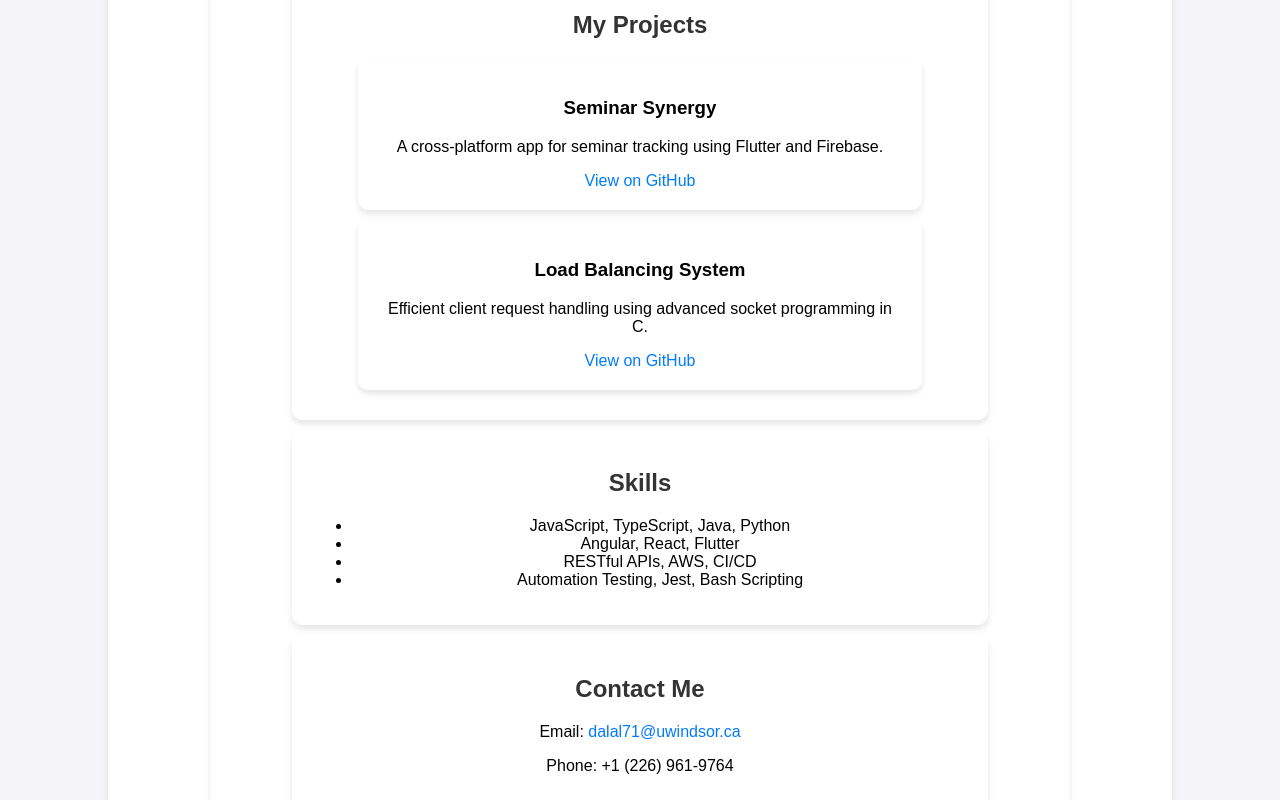
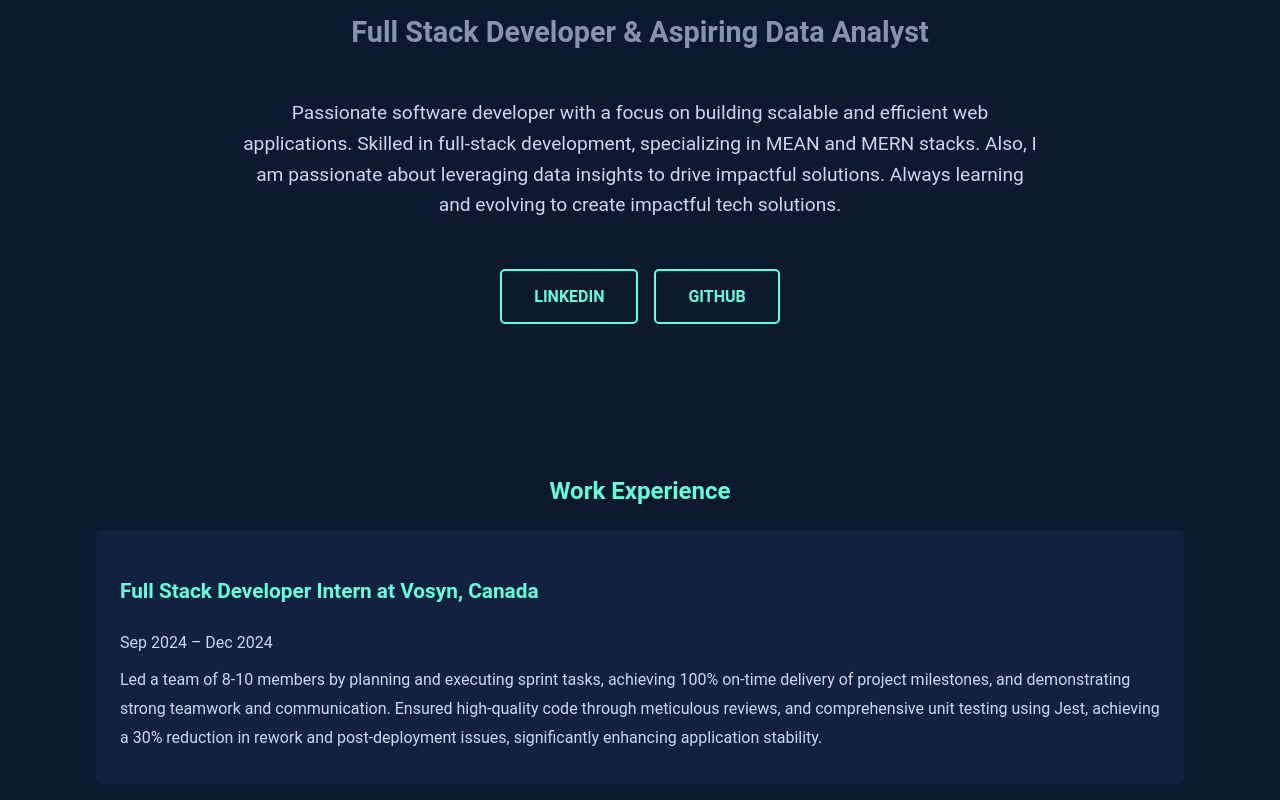
Before and after one commit to nandin14/Portfolio, a React (Create React App) app: page / in a window 1280 px wide. Shown: the part 300-1100 px from the top of the page. Built offline with nearby package versions, Linux system fonts and the light colour scheme.

Commit message:
edited portfolio

```diff
--- a/src/App.css
+++ b/src/App.css
@@ -1,29 +1,211 @@
+/* General Styles */
 body {
-  font-family: Arial, sans-serif;
+  font-family: 'Roboto', sans-serif;
   margin: 0;
   padding: 0;
-  background-color: #f4f4f9;
+  background-color: #0a192f;
+  color: #ccd6f6;
+  line-height: 1.6;
+}
+
+h3 {
+  color: #64ffda;
 }
 
 h1, h2 {
-  color: #333;
+color: #64ffda;
+text-align: center;
+}
+
+.App{
+  padding: 6rem;
 }
 
 a {
+  color: #64ffda;
   text-decoration: none;
-  color: #007BFF;
+  transition: color 0.3s ease;
 }
 
 a:hover {
-  text-decoration: underline;
+  color: #ffffff;
 }
 
-div {
-  padding: 20px;
-  margin: 10px auto;
+.container {
   width: 80%;
+  margin: auto;
+  padding: 2rem;
+}
+
+/* About Section */
+/* About Section */
+.about {
+  display: flex;
+  flex-direction: column;
+  align-items: center;
   text-align: center;
-  border-radius: 10px;
-  background-color: #fff;
-  box-shadow: 0px 4px 6px rgba(0, 0, 0, 0.1);
+  padding: 4rem 2rem;
+  background-color: #0a192f;
+  color: #ccd6f6;
 }
+
+.about h1 {
+  font-size: 3rem;
+  font-weight: bold;
+  margin-bottom: 1rem;
+  color: #64ffda;
+}
+
+.about h2 {
+  font-size: 1.8rem;
+  margin-bottom: 1.5rem;
+  color: #8892b0;
+}
+
+.about p {
+  font-size: 1.2rem;
+  line-height: 1.6;
+  max-width: 800px;
+  margin-bottom: 2rem;
+  color: #ccd6f6;
+}
+
+.about .btn-container {
+  display: flex;
+  justify-content: center;
+  gap: 1rem; /* Space between buttons */
+  margin-top: 1rem;
+}
+
+.about .btn {
+  display: inline-block;
+  padding: 0.8rem 2rem;
+  border: 2px solid #64ffda;
+  color: #64ffda;
+  font-size: 1rem;
+  text-transform: uppercase;
+  font-weight: bold;
+  border-radius: 5px;
+  background-color: transparent;
+  transition: all 0.3s ease-in-out;
+  text-align: center;
+}
+
+.about .btn:hover {
+  background-color: #64ffda;
+  color: #0a192f;
+  cursor: pointer;
+}
+
+
+.about .btn:hover {
+  background-color: #64ffda;
+  color: #0a192f;
+  cursor: pointer;
+}
+
+/* Responsive Styling */
+@media (max-width: 768px) {
+  .about h1 {
+    font-size: 2.5rem;
+  }
+
+  .about h2 {
+    font-size: 1.5rem;
+  }
+
+  .about p {
+    font-size: 1rem;
+    padding: 0 1rem;
+  }
+
+  .about .btn {
+    font-size: 0.9rem;
+    padding: 0.7rem 1.5rem;
+  }
+}
+
+
+/* Projects Section */
+.projects {
+  padding: 4rem 0;
+}
+
+.project-card {
+  background: #112240;
+  padding: 1.5rem;
+  margin: 1rem 0;
+  border-radius: 5px;
+  transition: transform 0.3s ease;
+}
+
+.project-card:hover {
+  transform: translateY(-5px);
+}
+
+.project-card h3 {
+  color: #64ffda;
+  font-size: 1.3rem;
+}
+
+.project-card p {
+  color: #ccd6f6;
+  margin: 0.5rem 0;
+}
+
+/* Experience Section */
+.experience {
+  padding: 4rem 0;
+}
+
+.experience-card {
+  background: #112240;
+  padding: 1.5rem;
+  margin: 1rem 0;
+  border-radius: 5px;
+  transition: transform 0.3s ease;
+}
+
+.experience-card:hover {
+  transform: translateY(-5px);
+}
+
+.experience-card h3 {
+  color: #64ffda;
+  font-size: 1.3rem;
+}
+
+.experience-card p {
+  color: #ccd6f6;
+  margin: 0.5rem 0;
+  line-height: 1.8;
+}
+
+/* Skills Section */
+.skills ul {
+  list-style: none;
+  padding: 0;
+}
+
+.skills li {
+  display: inline-block;
+  margin: 0.5rem;
+  padding: 0.5rem 1rem;
+  background: #112240;
+  border-radius: 5px;
+}
+
+/* Contact Section */
+.contact {
+  text-align: center;
+  padding: 4rem 0;
+}
+
+.contact p {
+  font-size: 1rem;
+  color: #8892b0;
+}
+
+.contact .btn {
+  margin-top: 1rem;
+}
--- a/src/App.js
+++ b/src/App.js
@@ -4,11 +4,13 @@ import Projects from './Components/Project';
 import Skills from './Components/Skills';
 import Contact from './Components/Contact';
 import './App.css';
+import Experience from './Components/Experience';
 
 function App() {
   return (
     <div className="App">
       <About />
+      <Experience />
       <Projects />
       <Skills />
       <Contact />
--- a/src/Components/About.js
+++ b/src/Components/About.js
@@ -3,12 +3,19 @@ import React from 'react';
 function About() {
   return (
     <div className="about">
-      <h1>Hi, I'm Nandini Dalal 👋</h1>
+      <h1>Hi, I'm Nandini Dalal</h1>
+      <h2>Full Stack Developer & Aspiring Data Analyst</h2>
       <p>
-        A Master's student in Applied Computing passionate about frontend development and data analysis.
+        Passionate software developer with a focus on building scalable and efficient web applications. Skilled in full-stack development, specializing in MEAN and MERN stacks. Also, I am passionate about leveraging data insights to drive impactful solutions. Always learning and evolving to create impactful tech solutions.
       </p>
-      <a href="https://linkedin.com/nandini-dalal" target="_blank" rel="noopener noreferrer">LinkedIn</a> |
-      <a href="https://github.com/nandini-dalal" target="_blank" rel="noopener noreferrer">GitHub</a>
+      <div className="btn-container">
+        <a href="https://linkedin.com/in/nandini-dalal" target="_blank" rel="noopener noreferrer" className="btn">
+          LinkedIn
+        </a>
+        <a href="https://github.com/nandin14" target="_blank" rel="noopener noreferrer" className="btn">
+          GitHub
+        </a>
+      </div>
     </div>
   );
 }
--- a/src/Components/Contact.js
+++ b/src/Components/Contact.js
@@ -3,9 +3,11 @@ import React from 'react';
 function Contact() {
   return (
     <div className="contact">
-      <h2>Contact Me</h2>
-      <p>Email: <a href="mailto:dalal71@uwindsor.ca">dalal71@uwindsor.ca</a></p>
-      <p>Phone: +1 (226) 961-9764</p>
+      <h2>Get In Touch</h2>
+      <p>
+        I'm currently open to new opportunities. Feel free to reach out via email or LinkedIn.
+      </p>
+      <a href="mailto:dalal71@uwindsor.ca" className="btn">Email Me</a>
     </div>
   );
 }
--- /dev/null
+++ b/src/Components/Experience.js
@@ -0,0 +1,33 @@
+import React from 'react';
+
+const experiences = [
+  {
+    company: 'Vosyn, Canada',
+    duration: 'Sep 2024 – Dec 2024',
+    role: 'Full Stack Developer Intern',
+    description: 'Led a team of 8-10 members by planning and executing sprint tasks, achieving 100% on-time delivery of project milestones, and demonstrating strong teamwork and communication. Ensured high-quality code through meticulous reviews, and comprehensive unit testing using Jest, achieving a 30% reduction in rework and post-deployment issues, significantly enhancing application stability.',
+  },
+  {
+    company: 'Sunflower, India',
+    duration: 'Jul 2021 – Jul 2023',
+    role: 'Software Developer',
+    description: 'Created reusable components and services using Angular to optimize development efficiency and application performance through code splitting, lazy loading, and efficient change detection strategies. Minimized post-release issues by 15% through thorough code reviews for merge requests, ensuring strict adherence to coding standards and feature specifications, which improved overall software quality. Utilized AWS services for scalable and efficient deployment, reducing deployment time by 10%. Diversified my skill set by developing RPA solutions using tools like Power Automate, collaborating with stakeholders to automate workflows and execute automated testing.',
+  },
+];
+
+function Experience() {
+  return (
+    <div className="experience">
+      <h2>Work Experience</h2>
+      {experiences.map((experience, index) => (
+        <div key={index} className="experience-card">
+          <h3>{experience.role} at {experience.company}</h3>
+          <p>{experience.duration}</p>
+          <p>{experience.description}</p>
+        </div>
+      ))}
+    </div>
+  );
+}
+
+export default Experience;
--- a/src/Components/Project.js
+++ b/src/Components/Project.js
@@ -3,25 +3,27 @@ import React from 'react';
 const projects = [
   {
     name: 'Seminar Synergy',
-    description: 'A cross-platform app for seminar tracking using Flutter and Firebase.',
-    link: 'https://github.com/nandin14/Seminar_Synergy'
+    description: 'Cross-platform app for seminar tracking using Flutter and Firebase.',
+    link: 'https://github.com/nandin14/Seminar_Synergy',
   },
   {
     name: 'Load Balancing System',
     description: 'Efficient client request handling using advanced socket programming in C.',
-    link: 'https://github.com/nandin14/Server-Client-Communication'
-  }
+    link: 'https://github.com/nandin14/Server-Client-Communication',
+  },
 ];
 
 function Projects() {
   return (
     <div className="projects">
-      <h2>My Projects</h2>
+      <h2>Projects</h2>
       {projects.map((project, index) => (
         <div key={index} className="project-card">
           <h3>{project.name}</h3>
           <p>{project.description}</p>
-          <a href={project.link} target="_blank" rel="noopener noreferrer">View on GitHub</a>
+          <a href={project.link} target="_blank" rel="noopener noreferrer">
+            View on GitHub
+          </a>
         </div>
       ))}
     </div>
--- a/src/Components/Skills.js
+++ b/src/Components/Skills.js
@@ -1,11 +1,6 @@
 import React from 'react';
 
-const skills = [
-  'JavaScript, TypeScript, Java, Python',
-  'Angular, React, Flutter',
-  'RESTful APIs, AWS, CI/CD',
-  'Automation Testing, Jest, Bash Scripting'
-];
+const skills = ['JavaScript', 'React', 'Angular', 'Python', 'Data Analysis', 'AWS', 'REST APIs'];
 
 function Skills() {
   return (
```
